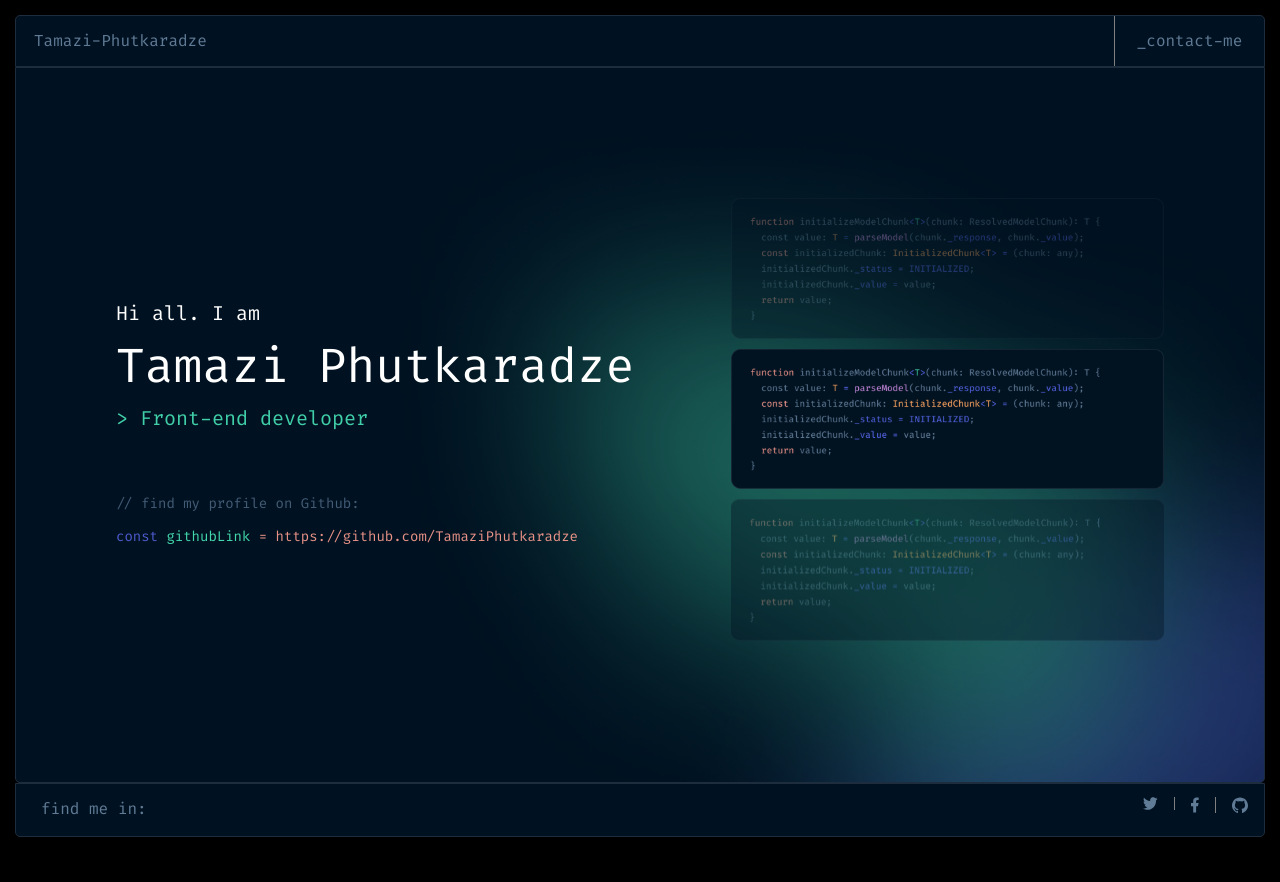
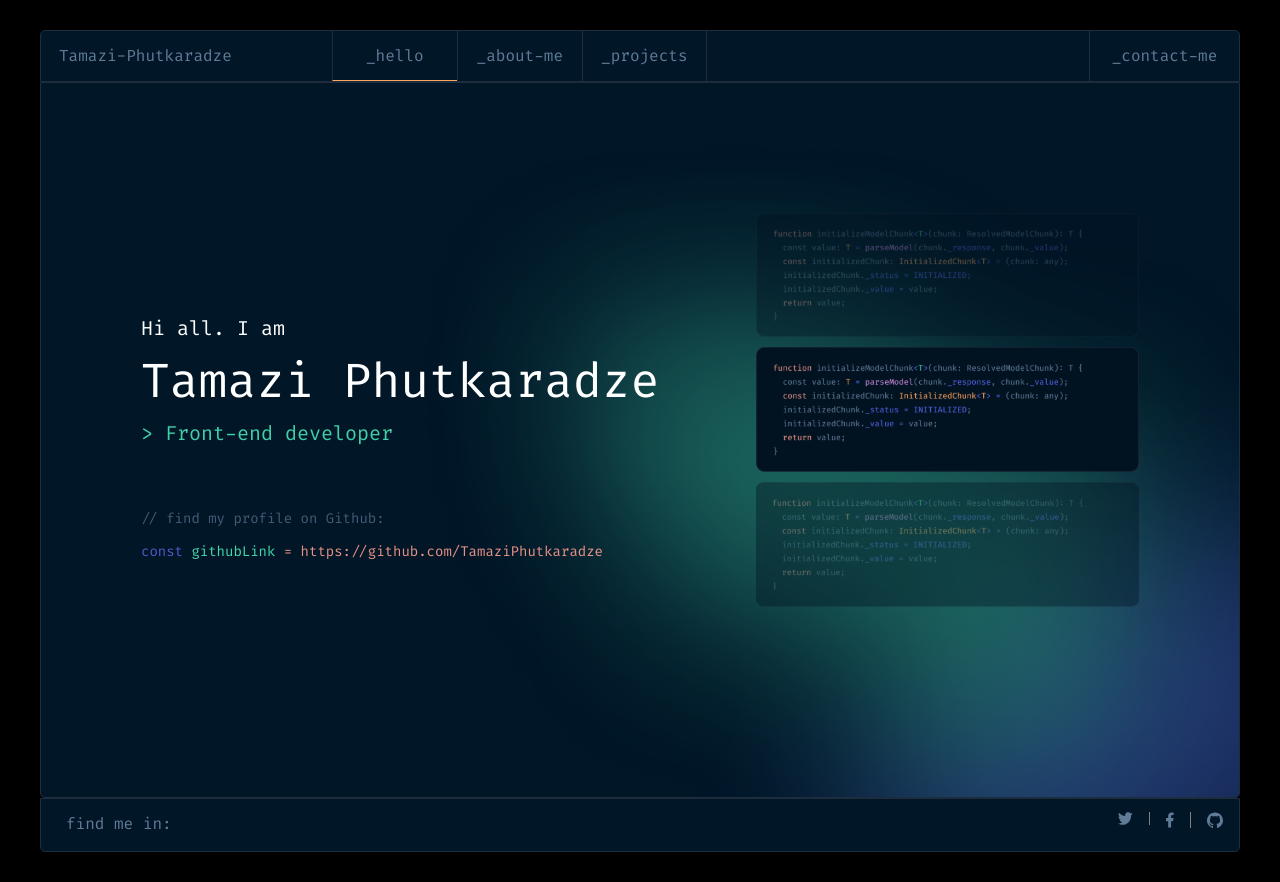
Before and after one commit to TamaziPhutkaradze/my-portfolio, a React (Vite) app: page / in a window 1280 px wide. Before the commit the page ends 852 px from the top, so only its background shows below. Built offline with nearby package versions, Linux system fonts and the light colour scheme.

Commit message:
change colors

```diff
--- a/src/App.tsx
+++ b/src/App.tsx
@@ -31,7 +31,10 @@ function App() {
           <Route element={<Navbar />} path="/navbar" />
           <Route element={<AboutMe />} path="/AboutMe" />
           <Route element={<Projects />} path="/Projects" />
-          <Route element={<Contact />} path="/Contact" />
+          <Route
+            element={<Contact windowWidth={windowWidth} />}
+            path="/Contact"
+          />
         </Routes>
         {locationUrl === "/" && windowWidth < 1280 ? "" : <Footer />}
       </Wrapper>
--- a/src/components/AboutMe.tsx
+++ b/src/components/AboutMe.tsx
@@ -126,7 +126,7 @@ export default function AboutMe() {
   );
 }
 const Main = styled.div`
-  background-color: rgba(1, 22, 39, 0.85);
+  background-color: rgb(1, 22, 39);
 `;
 const Wrapper = styled.div`
   padding: 21px 0 38px;
@@ -144,7 +144,7 @@ const PageName = styled.p`
   padding-left: 18px;
   @media screen and (min-width: 1280px) {
     position: absolute;
-    top: 70px;
+    top: 85 px;
     font-size: clamp(0.5rem, 2.5vw, 1rem);
   }
 `;
--- a/src/components/Footer.tsx
+++ b/src/components/Footer.tsx
@@ -35,7 +35,7 @@ export default function Footer() {
 }
 const FooterDiv = styled.footer`
   padding: 13px 0 15px 25px;
-  background-color: rgba(1, 22, 39, 0.85);
+  background-color: rgb(1, 22, 39);
   border-bottom-left-radius: 5px;
   border-bottom-right-radius: 5px;
   border: 1px solid rgb(30, 45, 61);
--- a/src/components/Header.tsx
+++ b/src/components/Header.tsx
@@ -31,7 +31,7 @@ export default function Navbar(props: { windowWidth: number }) {
         <NameDiv>
           <p>Tamazi-Phutkaradze</p>
         </NameDiv>
-        {props.windowWidth > 1280 && (
+        {props.windowWidth >= 1280 && (
           <>
             {" "}
             <Link to={"/"}>
@@ -52,7 +52,7 @@ export default function Navbar(props: { windowWidth: number }) {
           </>
         )}
       </PagesTitle>
-      {props.windowWidth < 1280 ? (
+      {props.windowWidth <= 1279 ? (
         locationPath === "/navbar" ? (
           <Link to={`${lastLocationPath}`}>
             {" "}
@@ -85,7 +85,7 @@ export default function Navbar(props: { windowWidth: number }) {
   );
 }
 const Main = styled.div`
-  background-color: rgba(1, 22, 39, 0.85);
+  background-color: rgb(1, 22, 39);
   border: 1px solid rgb(30, 45, 61);
   border-top-left-radius: 5px;
   border-top-right-radius: 5px;
@@ -119,7 +119,7 @@ const ContactPage = styled.div<{ location: string }>`
     font-weight: 400;
     color: #607b96;
   }
-  border-left: 1px solid grey;
+  border-left: 1px solid rgb(30, 45, 61);
   height: 50px;
   display: flex;
   align-items: center;
@@ -135,7 +135,7 @@ const HelloPage = styled.div<{ location: string }>`
     font-weight: 400;
     color: #607b96;
   }
-  border-left: 1px solid grey;
+  border-left: 1px solid rgb(30, 45, 61);
   height: 50px;
   display: flex;
   align-items: center;
@@ -154,7 +154,7 @@ const AboutMePage = styled.div<{ location: string }>`
     font-weight: 400;
     color: #607b96;
   }
-  border-left: 1px solid grey;
+  border-left: 1px solid rgb(30, 45, 61);
   height: 50px;
   display: flex;
   align-items: center;
@@ -170,13 +170,13 @@ const ProjectsPage = styled.div<{ location: string }>`
     font-weight: 400;
     color: #607b96;
   }
-  border-left: 1px solid grey;
+  border-left: 1px solid rgb(30, 45, 61);
   height: 50px;
   display: flex;
   align-items: center;
   width: 125px;
   justify-content: center;
-  border-right: 1px solid grey;
+  border-right: 1px solid rgb(30, 45, 61);
   border-bottom: ${(props) =>
     props.location === "/Projects" ? "1px solid #FEA55F" : ""};
 `;
--- a/src/components/Hello.tsx
+++ b/src/components/Hello.tsx
@@ -59,7 +59,7 @@ export default function Hello(props: { windowWidth: number }) {
 }
 const Main = styled(motion.div)`
   width: 100%;
-  background-color: rgba(1, 22, 39, 0.85);
+  background-color: rgb(1, 22, 39);
   border: 1px solid rgb(30, 45, 61);
   border-bottom-left-radius: 5px;
   border-bottom-right-radius: 5px;
--- a/src/components/Projects.tsx
+++ b/src/components/Projects.tsx
@@ -129,7 +129,7 @@ export default function Projects() {
   );
 }
 const Wrapper = styled.div`
-  background-color: rgba(1, 22, 39, 0.85);
+  background-color: rgb(1, 22, 39);
   padding: 21px 0 38px;
   min-height: 100vh;
   @media screen and (min-width: 1280px) {
--- a/src/index.css
+++ b/src/index.css
@@ -7,6 +7,9 @@ body {
   font-family: "Fira Code", "san-serif";
   background-color: black;
   padding: 15px;
+  @media screen and (min-width: 1280px) {
+    padding: 30px 40px;
+  }
 }
 * {
   margin: 0;
```
